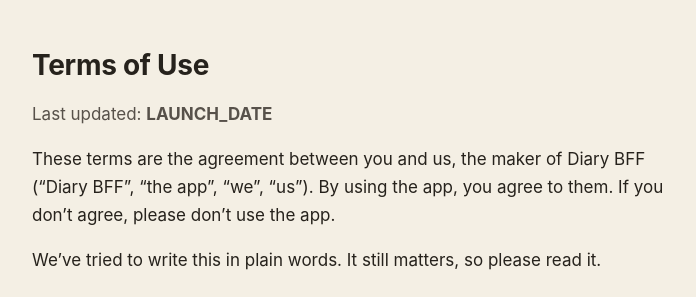
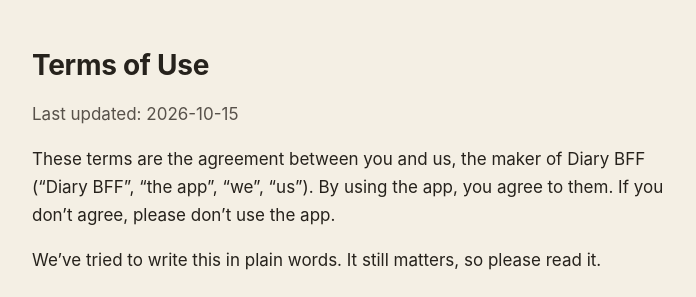
Before and after one commit to danielchen720-ui/twilight-diary-legal, a Jekyll site: the page built from terms/index.md, in a window 1280 px wide and 900 px high. Shown: the top 297 px of the window, without its empty margins (288-984 px from the left). Built offline with Jekyll 4.4.1, drawn with Linux system fonts in a browser that asks for light colours.

Commit message:
#830 (a) 上架日期

```diff
--- a/terms/index.md
+++ b/terms/index.md
@@ -12,7 +12,7 @@
 
 # Terms of Use
 
-_Last updated: __LAUNCH_DATE___
+_Last updated: 2026-10-15_
 
 These terms are the agreement between you and us, the maker of Diary BFF
 ("Diary BFF", "the app", "we", "us"). By using the app, you agree to them.
```
Also changed, not shown: privacy/index.md (+1 -1 lines).
